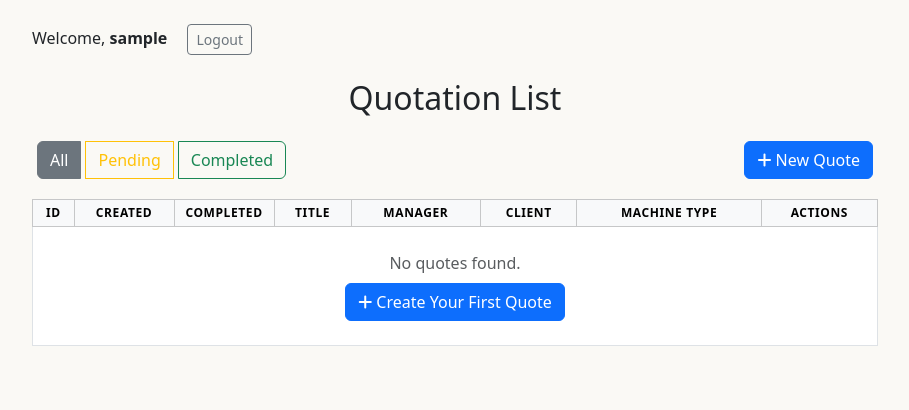
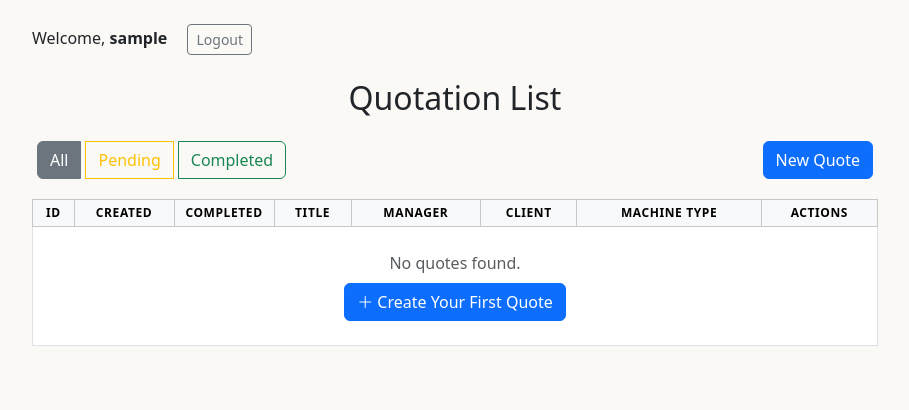
Before and after one commit to Riccaruga/quotations_list, a Django app: page / in a window 1280 px wide. Shown: the top 410 px of the page, without its empty margins (185-1094 px from the left). Run offline with Django 5.2, Linux system fonts and the light colour scheme; the visitor is signed in with stand-in values (Sample User, id 1); data that the repository does not hold is empty.

Commit message:
Replace Font Awesome with Bootstrap Icons
Switched from Font Awesome to Bootstrap Icons for UI elements in main.html and quote_list.html. Updated icon classes and adjusted link styles for consistency with Bootstrap Icons.

```diff
--- a/base/templates/base/main.html
+++ b/base/templates/base/main.html
@@ -14,7 +14,7 @@
     <link href="https://fonts.googleapis.com/css2?family=Roboto:ital,wght@0,100..900;1,100..900&display=swap" rel="stylesheet">
     <link rel="stylesheet" href="{% static 'base/css/styles.css' %}">
     <link rel="stylesheet" href="https://cdn.jsdelivr.net/npm/bootstrap@5.3.3/dist/css/bootstrap.min.css" integrity="sha384-QWTKZyjpPEjISv5WaRU9OFeRpok6YctnYmDr5pNlyT2bRjXh0JMhjY6hW+ALEwIH" crossorigin="anonymous">
-    <link rel="stylesheet" href="https://cdnjs.cloudflare.com/ajax/libs/font-awesome/6.4.0/css/all.min.css" integrity="sha512-iecdLmaskl7CVkqkXNQ/ZH/XLlvWZOJyj7Yy7tcenmpD1ypASozpmT/E0iPtmFIB46ZmdtAc9eNBvH0H/ZpiBw==" crossorigin="anonymous" referrerpolicy="no-referrer" />
+    <link rel="stylesheet" href="https://cdn.jsdelivr.net/npm/bootstrap-icons@1.11.2/font/bootstrap-icons.min.css">
 
 </head>
 <body>
--- a/base/templates/base/quote_list.html
+++ b/base/templates/base/quote_list.html
@@ -76,19 +76,19 @@
         <span class="badge bg-secondary">{{ quote.get_machine_type_display }}</span>
     </td>
     <td class="text-center" style="width: 45px;">
-        <a href="{% url 'quote' quote.id %}" class="text-primary" title="View">
-            <i class="fas fa-eye"></i>
+        <a href="{% url 'quote' quote.id %}" class="text-dark" title="View">
+            <i class="bi bi-eye-fill"></i>
         </a>
     </td>
     <td class="text-center" style="width: 45px;">
-        <a href="{% url 'quote-update' quote.id %}" class="text-warning" title="Edit">
-            <i class="fas fa-edit"></i>
+        <a href="{% url 'quote-update' quote.id %}" class="text-dark" title="Edit">
+            <i class="bi bi-pencil-square"></i>
         </a>
     </td>
-    <td class="text-center" style="width: 4 5px;">
-        <a href="{% url 'quote-delete' quote.id %}" class="text-danger" title="Delete"
+    <td class="text-center" style="width: 45px;">
+        <a href="{% url 'quote-delete' quote.id %}" class="text-dark" title="Delete"
            onclick="return confirm('Are you sure you want to delete this quote?')">
-            <i class="fas fa-trash-alt"></i>
+            <i class="bi bi-trash-fill"></i>
         </a>
     </td>
   </tr>
@@ -97,7 +97,7 @@
     <td colspan="9" class="text-center py-4">
         <div class="text-muted">No quotes found.</div>
         <a href="{% url 'quote-create' %}" class="btn btn-primary mt-2">
-            <i class="fas fa-plus"></i> Create Your First Quote
+            <i class="bi bi-plus-lg"></i> Create Your First Quote
         </a>
     </td>
   </tr>
```
